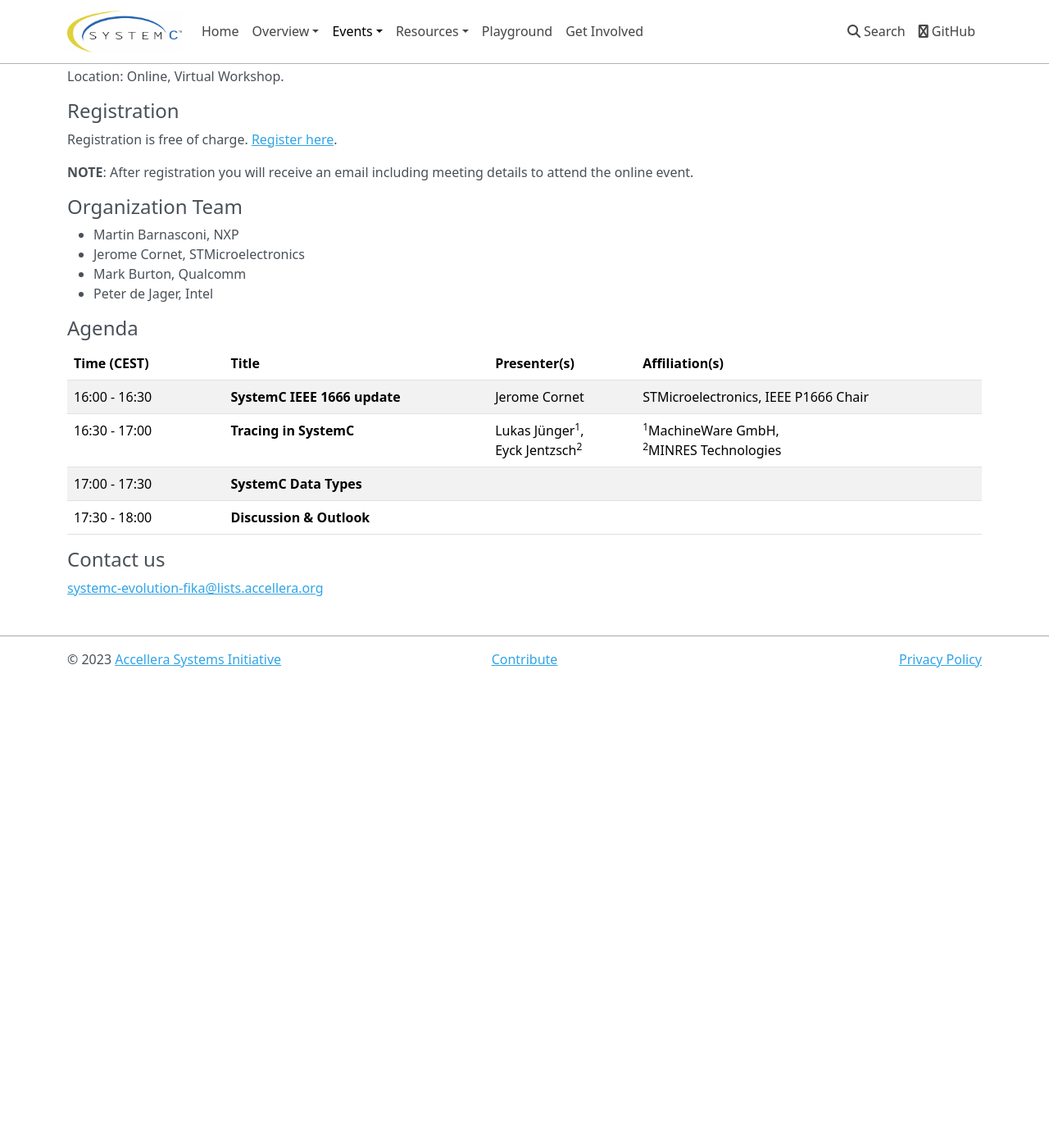
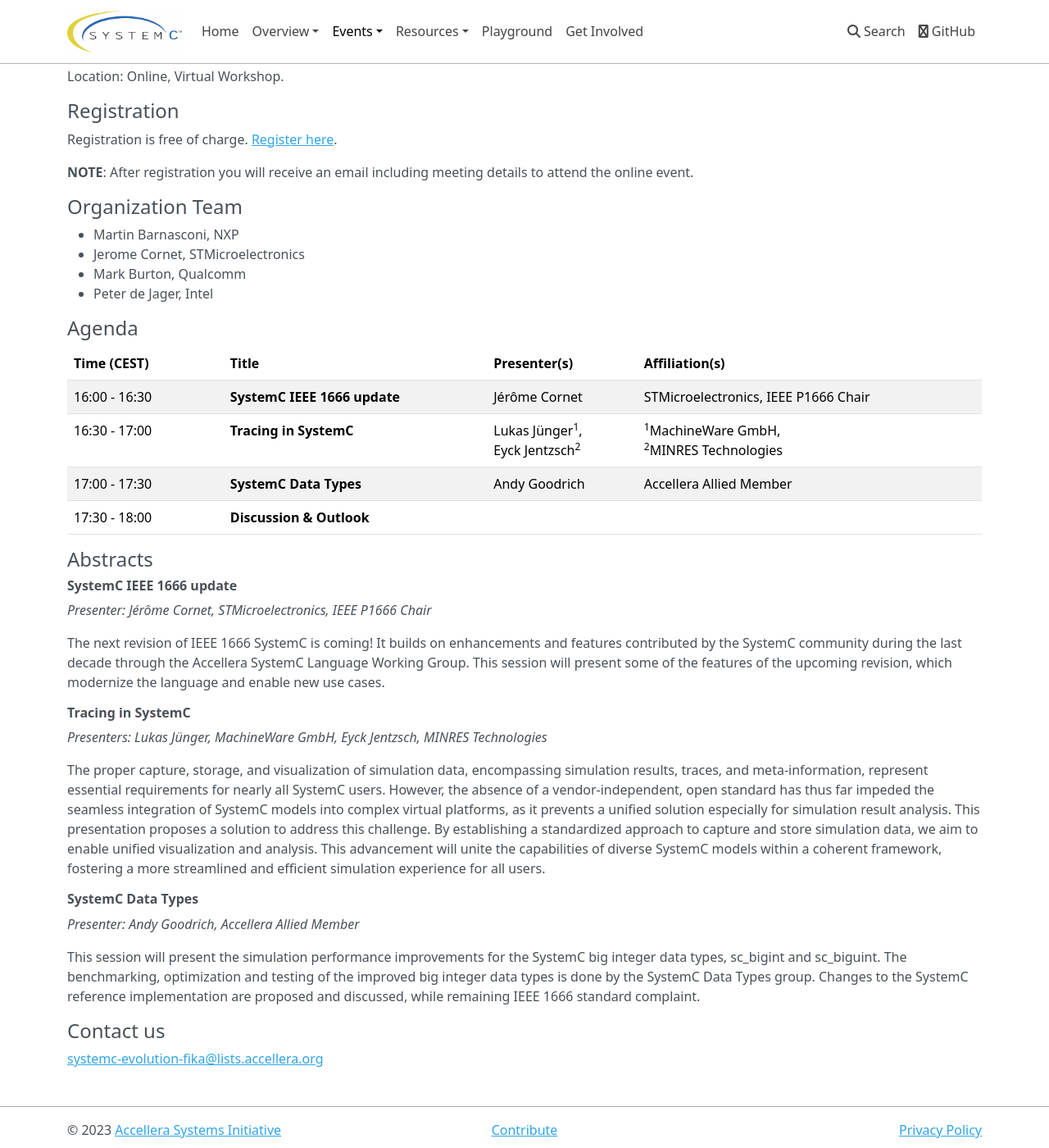
Before and after one commit to accellera-official/systemc.org, an MkDocs documentation site: the page built from docs/events/scef202309.md, in a window 1280 px wide and 1400 px high, scrolled down 273 px. Shown: the whole window at 82% size. Built offline with MkDocs 1.6.1, drawn with Linux system fonts in a browser that asks for light colours; nearby versions of some CDN libraries; before the commit the page ends 1099 px from its top, so only the background shows below that.

Commit message:
added abstracts
Signed-off-by: Martin Barnasconi <martin.barnasconi@nxp.com>

```diff
--- a/docs/events/scef202309.md
+++ b/docs/events/scef202309.md
@@ -28,10 +28,31 @@
 
 | Time (CEST)&nbsp;&nbsp;&nbsp;&nbsp;&nbsp;&nbsp; | Title | Presenter(s) | Affiliation(s) |
 | ------------- | ---------------- | ---------------- | ---------------- |
-| 16:00 - 16:30 | **SystemC IEEE 1666 update** | Jerome Cornet | STMicroelectronics, IEEE P1666 Chair |
+| 16:00 - 16:30 | **SystemC IEEE 1666 update** | Jérôme Cornet | STMicroelectronics, IEEE P1666 Chair |
 | 16:30 - 17:00 | **Tracing in SystemC** | Lukas Jünger<sup>1</sup>,<br>Eyck Jentzsch<sup>2</sup> | <sup>1</sup>MachineWare GmbH,<br><sup>2</sup>MINRES Technologies |
-| 17:00 - 17:30 | **SystemC Data Types** | | |  |
+| 17:00 - 17:30 | **SystemC Data Types** | Andy Goodrich | Accellera Allied Member |  |
 | 17:30 - 18:00 | **Discussion & Outlook** | | |  |
+
+## Abstracts
+
+### SystemC IEEE 1666 update
+
+*Presenter: Jérôme Cornet, STMicroelectronics, IEEE P1666 Chair*
+
+The next revision of IEEE 1666 SystemC is coming! It builds on enhancements and features contributed by the SystemC community during the last decade through the Accellera SystemC Language Working Group. This session will present some of the features of the upcoming revision, which modernize the language and enable new use cases.
+
+### Tracing in SystemC
+
+*Presenters: Lukas Jünger, MachineWare GmbH, Eyck Jentzsch, MINRES Technologies*
+
+The proper capture, storage, and visualization of simulation data, encompassing simulation results, traces, and meta-information, represent essential requirements for nearly all SystemC users. However, the absence of a vendor-independent, open standard has thus far impeded the seamless integration of SystemC models into complex virtual platforms, as it prevents a unified solution especially for simulation result analysis.
+This presentation proposes a solution to address this challenge. By establishing a standardized approach to capture and store simulation data, we aim to enable unified visualization and analysis. This advancement will unite the capabilities of diverse SystemC models within a coherent framework, fostering a more streamlined and efficient simulation experience for all users.
+
+### SystemC Data Types
+
+*Presenter: Andy Goodrich, Accellera Allied Member*
+
+This session will present the simulation performance improvements for the SystemC big integer data types, sc_bigint and sc_biguint. The benchmarking, optimization and testing of the improved big integer data types is done by the SystemC Data Types group. Changes to the SystemC reference implementation are proposed and discussed, while remaining IEEE 1666 standard complaint.
 
 ## Contact us
 
```
